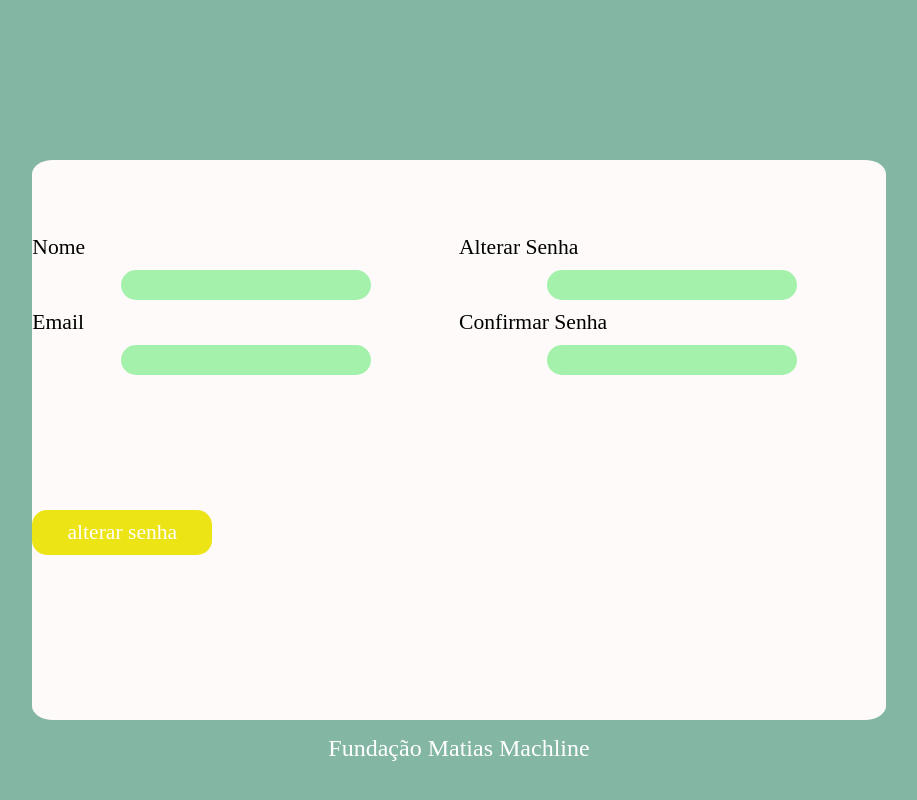
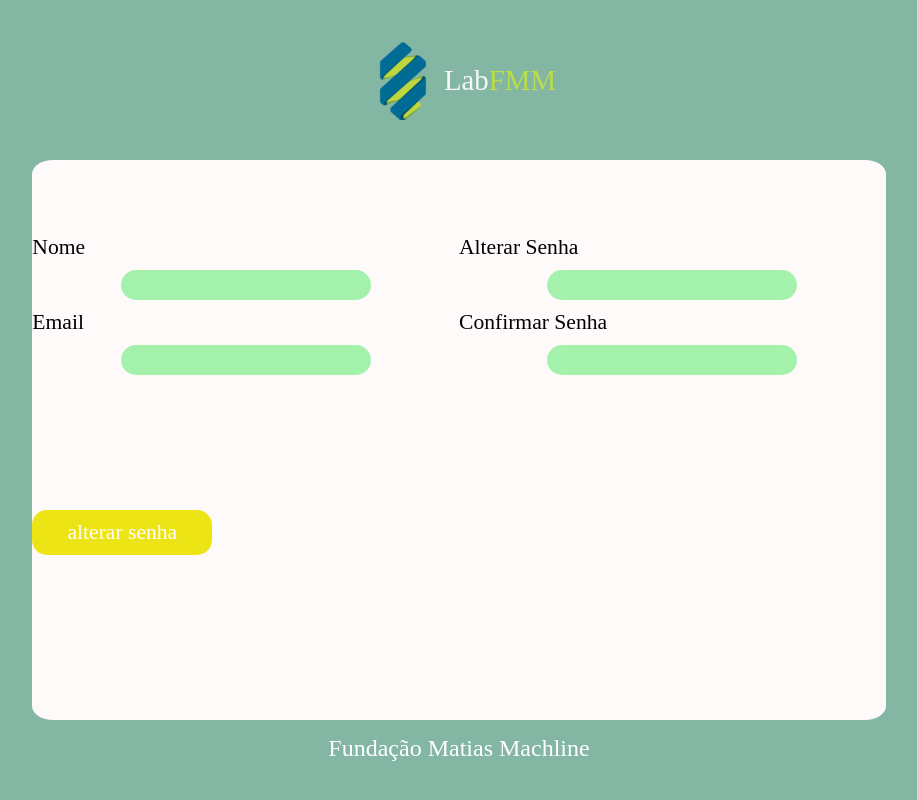
Before and after one commit to viniciusperrone/LabFMM, a React (Create React App) app in the folder frontend/: page /password in a window 1280 px wide. Shown: the whole page, without its empty margins (181-1098 px from the left). Built offline with nearby package versions, Linux system fonts and the light colour scheme; a web font is replaced by a local one.

Commit message:
modifiquei

```diff
--- a/frontend/src/components/Header/style.css
+++ b/frontend/src/components/Header/style.css
@@ -2,6 +2,7 @@
   width: 100vw;
   height: 20vh;
   border-radius: 0 0 25px 25px;
+
   position: absolute;
 
   grid-column: 2;
--- a/frontend/src/pages/Adm/Register/index.tsx
+++ b/frontend/src/pages/Adm/Register/index.tsx
@@ -1,10 +1,14 @@
 import React from 'react';
 
 import Background from '../../../components/Background';
-
+import Header from '../../../components/Header';
 function RegisterAdm(){
   return(
-    <Background title="home-adm"></Background>
+    <>
+      <Header backgroundColor="none"></Header>
+      <Background title="home-adm"></Background>
+    </>
+
   )
 }
 
--- a/frontend/src/pages/User/Password/index.tsx
+++ b/frontend/src/pages/User/Password/index.tsx
@@ -1,13 +1,16 @@
 import React from 'react';
 
 import Background from '../../../components/Background';
+import Header from '../../../components/Header';
 
 import './style.css';
 
 function AlterarSenha(){
 
   return(
-    <div>
+    <>
+      <Header backgroundColor="none"/>
+
       <Background title="password">
         <form id="form-password-one">
           <label htmlFor="name" className="label">Nome</label>
@@ -24,9 +27,10 @@ function AlterarSenha(){
         <div id="conteiner-down">
           <button id="botton-change-password">alterar senha</button>
         </div>
+      </Background>
 
-      </Background>
-    </div>
+    </>
+
   )
 }
 
--- a/frontend/src/pages/User/Register/index.tsx
+++ b/frontend/src/pages/User/Register/index.tsx
@@ -2,12 +2,16 @@ import React from 'react';
 import {Link} from 'react-router-dom';
 
 import Background from '../../../components/Background';
+import Header from '../../../components/Header';
 
 import './style.css';
 
 function RegisterUser(){
   return(
-    <div>
+      <>
+
+        <Header backgroundColor="none"/>
+
         <Background title="register-user">
           <form id="form-user-one">
             <label htmlFor="name" className="label">Nome</label>
@@ -32,7 +36,8 @@ function RegisterUser(){
             </Link>
           </form>
         </Background>
-    </div>
+      </>
+
   )
 }
 export default RegisterUser;
```
